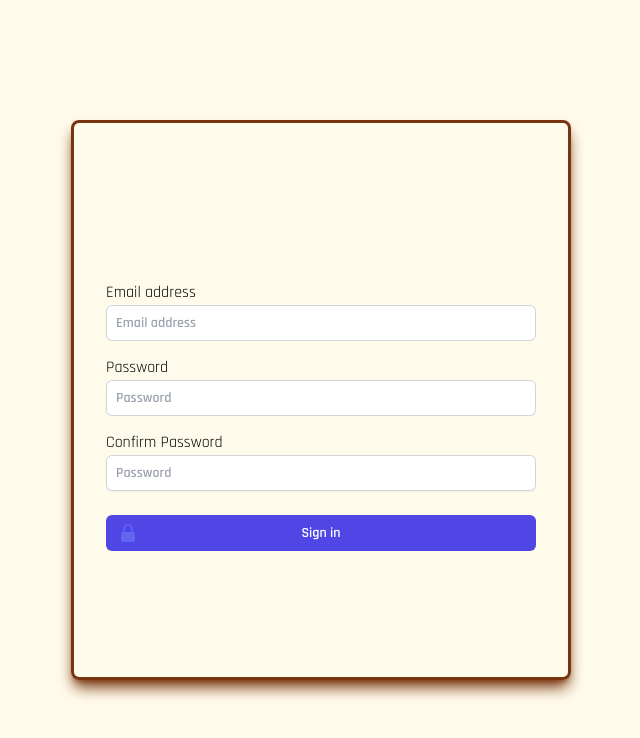
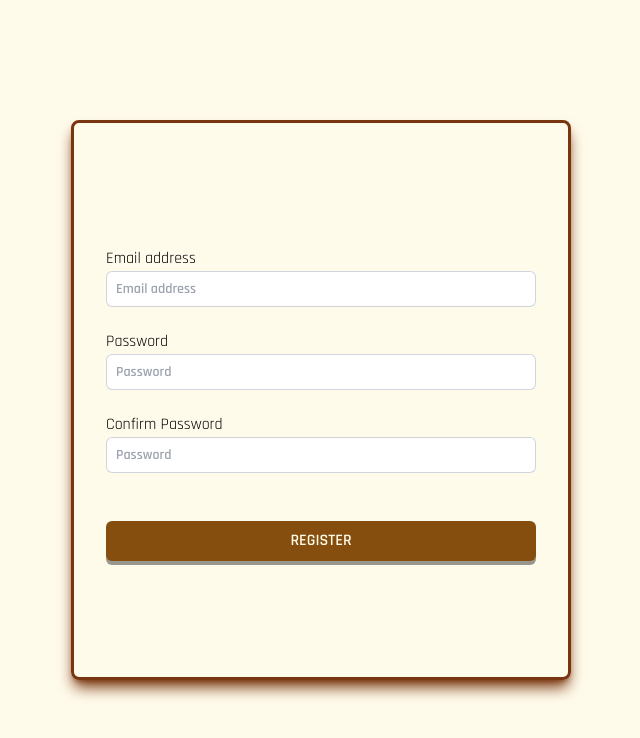
Before and after one commit to Ak1t0-Dev/expense-tracker-app, a React (Create React App) app: page /register in a window 1280 px wide. Shown: the top 738 px of the page, without its empty margins (319-959 px from the left). Built offline with nearby package versions, Linux system fonts and the light colour scheme.

Commit message:
implemented validations for a register page

```diff
--- a/src/components/Button/Button.tsx
+++ b/src/components/Button/Button.tsx
@@ -6,13 +6,14 @@ interface Style {
   bgColor: string;
   hoverColor: string;
   focusColor: string;
+  onClick: (value: string) => void;
 }
 
 export const Button = (props: Style) => {
   return (
     <button
       type="submit"
-      className={`${props.textColor} ${props.bgColor} ${props.hoverColor} ${props.focusColor} group relative flex w-full justify-center rounded-md py-2 px-3 text-md font-semibold focus-visible:outline focus-visible:outline-2 focus-visible:outline-offset-2 drop-shadow-dark my-6`}
+      className={`${props.textColor} ${props.bgColor} ${props.hoverColor} ${props.focusColor} ${props.onClick}group relative flex w-full justify-center rounded-md py-2 px-3 text-md font-semibold focus-visible:outline focus-visible:outline-2 focus-visible:outline-offset-2 drop-shadow-dark my-6`}
     >
       {props.name}
     </button>
--- a/src/components/InputText/InputText.tsx
+++ b/src/components/InputText/InputText.tsx
@@ -1,27 +1,38 @@
 import React from "react";
 
-interface Style {
+interface InputTextProps {
+  type: "email" | "password" | "confirmPassword";
   title: string;
   id: string;
   name: string;
-  type: string;
+  value: string;
   autoComplete: string;
   placeholder: string;
+  onChange: (value: string) => void;
+  error: string;
+  confirmPasswordValue?: string;
 }
 
-export const InputText = (props: Style) => {
+export const InputText = (props: InputTextProps) => {
+  const handleInputChange = (e: React.ChangeEvent<HTMLInputElement>) => {
+    props.onChange(e.target.value);
+  };
+
   return (
     <div>
       <label htmlFor={props.id}>{props.title}</label>
       <input
         id={props.id}
         name={props.name}
+        value={props.value}
         type={props.type}
         autoComplete={props.autoComplete}
         required
-        className="relative block w-full rounded-md border-0 px-2.5 py-1.5 mb-4 text-black font-semibold ring-1 ring-inset ring-gray-300 placeholder:text-gray-400 focus:z-10 focus:ring-1 focus:ring-inset focus:ring-amber-600 sm:text-sm sm:leading-6"
+        className="relative block w-full rounded-md border-0 px-2.5 py-1.5 text-black font-semibold ring-1 ring-inset ring-gray-300 placeholder:text-gray-400 focus:z-10 focus:ring-1 focus:ring-inset focus:ring-amber-600 sm:text-sm sm:leading-6"
         placeholder={props.placeholder}
+        onChange={handleInputChange}
       />
+      <span className="text-red-600 inline-block h-4">{props.error}</span>
     </div>
   );
 };
--- a/src/pages/HomePage/HomePage.tsx
+++ b/src/pages/HomePage/HomePage.tsx
@@ -16,7 +16,7 @@ export const HomePage = () => {
         <div className="flex min-h-full items-center justify-center py-12 px-4 sm:px-6 lg:px-8">
           <div className="w-full max-w-md space-y-8">
             <div>
-              <Button
+              {/* <Button
                 name="LOGIN"
                 textColor="text-amber-50"
                 bgColor="bg-amber-800"
@@ -29,7 +29,7 @@ export const HomePage = () => {
                 bgColor="bg-yellow-800"
                 hoverColor="hover:bg-yellow-700"
                 focusColor="focus:bg-yellow-800"
-              />
+              /> */}
             </div>
           </div>
         </div>
--- a/src/pages/Login/Login.tsx
+++ b/src/pages/Login/Login.tsx
@@ -86,9 +86,9 @@ export const Login = () => {
                   aria-hidden="true"
                 >
                   <path
-                    fill-rule="evenodd"
+                    fillRule="evenodd"
                     d="M10 1a4.5 4.5 0 00-4.5 4.5V9H5a2 2 0 00-2 2v6a2 2 0 002 2h10a2 2 0 002-2v-6a2 2 0 00-2-2h-.5V5.5A4.5 4.5 0 0010 1zm3 8V5.5a3 3 0 10-6 0V9h6z"
-                    clip-rule="evenodd"
+                    clipRule="evenodd"
                   />
                 </svg>
               </span>
--- a/src/pages/Register/Register.tsx
+++ b/src/pages/Register/Register.tsx
@@ -1,8 +1,52 @@
-import React from "react";
+import { useState } from "react";
+import { Button } from "../../components/Button/Button";
 import { InputText } from "../../components/InputText/InputText";
 import { MainContainer } from "../../components/MainContainer/MainContainer";
 
 export const Register = () => {
+  const [email, setEmail] = useState("");
+  const [emailError, setEmailError] = useState("");
+  const [password, setPassword] = useState("");
+  const [passwordError, setPasswordError] = useState("");
+  const [confirmPassword, setConfirmPassword] = useState("");
+  const [passwordMatchError, setPasswordMatchError] = useState("");
+
+  // validations
+  const validateValues = () => {
+    validateEmail(email);
+    validatePassword(password);
+    validateMatchPassword(password, confirmPassword);
+  };
+
+  // email address validation
+  const validateEmail = (email: string) => {
+    let regex = /\S+@\S+\.\S+/;
+    if (!regex.test(email)) {
+      setEmailError("Please enter a valid email address.");
+    } else {
+      setEmailError("");
+    }
+  };
+
+  // password validation
+  const validatePassword = (password: string) => {
+    const regex = /^(?=.*\d)(?=.*[a-z])(?=.*[A-Z])(?=.*[a-zA-Z]).{8,}$/;
+    if (!regex.test(password)) {
+      setPasswordError("Please enter a valid password.");
+    } else {
+      setPasswordError("");
+    }
+  };
+
+  // password match validation
+  const validateMatchPassword = (password: string, confirmPassword: string) => {
+    if (password !== confirmPassword) {
+      setPasswordMatchError("Passwords do not match.");
+    } else {
+      setPasswordMatchError("");
+    }
+  };
+
   return (
     <>
       <MainContainer>
@@ -10,54 +54,54 @@ export const Register = () => {
           <div className="w-full max-w-md space-y-8">
             <form className="mt-8 space-y-6" action="#" method="POST">
               <input type="hidden" name="remember" value="true" />
-              <div className="-space-y-px rounded-md shadow-sm">
+              <div className="-space-y-px rounded-md">
+                {/* email input component */}
                 <InputText
                   id="email-address"
                   title="Email address"
                   name="email"
+                  value={email}
+                  onChange={setEmail}
                   type="email"
                   autoComplete="email"
                   placeholder="Email address"
+                  error={emailError}
                 />
+                {/* password input component */}
                 <InputText
                   id="password"
                   title="Password"
                   name="password"
+                  value={password}
+                  onChange={setPassword}
                   type="password"
                   autoComplete="current-password"
                   placeholder="Password"
+                  error={passwordError}
                 />
+                {/* confirm password input component */}
                 <InputText
                   id="confirm-password"
                   title="Confirm Password"
                   name="confirm-password"
+                  value={confirmPassword}
+                  onChange={setConfirmPassword}
                   type="password"
                   autoComplete="current-password"
                   placeholder="Password"
+                  error={passwordMatchError}
                 />
               </div>
 
               <div>
-                <button
-                  type="submit"
-                  className="group relative flex w-full justify-center rounded-md bg-indigo-600 py-2 px-3 text-sm font-semibold text-white hover:bg-indigo-500 focus-visible:outline focus-visible:outline-2 focus-visible:outline-offset-2 focus-visible:outline-indigo-600"
-                >
-                  <span className="absolute inset-y-0 left-0 flex items-center pl-3">
-                    <svg
-                      className="h-5 w-5 text-indigo-500 group-hover:text-indigo-400"
-                      viewBox="0 0 20 20"
-                      fill="currentColor"
-                      aria-hidden="true"
-                    >
-                      <path
-                        fill-rule="evenodd"
-                        d="M10 1a4.5 4.5 0 00-4.5 4.5V9H5a2 2 0 00-2 2v6a2 2 0 002 2h10a2 2 0 002-2v-6a2 2 0 00-2-2h-.5V5.5A4.5 4.5 0 0010 1zm3 8V5.5a3 3 0 10-6 0V9h6z"
-                        clip-rule="evenodd"
-                      />
-                    </svg>
-                  </span>
-                  Sign in
-                </button>
+                <Button
+                  name="REGISTER"
+                  textColor="text-yellow-50"
+                  bgColor="bg-yellow-800"
+                  hoverColor="hover:bg-yellow-700"
+                  focusColor="focus:bg-yellow-800"
+                  onClick={validateValues}
+                />
               </div>
             </form>
           </div>
```
